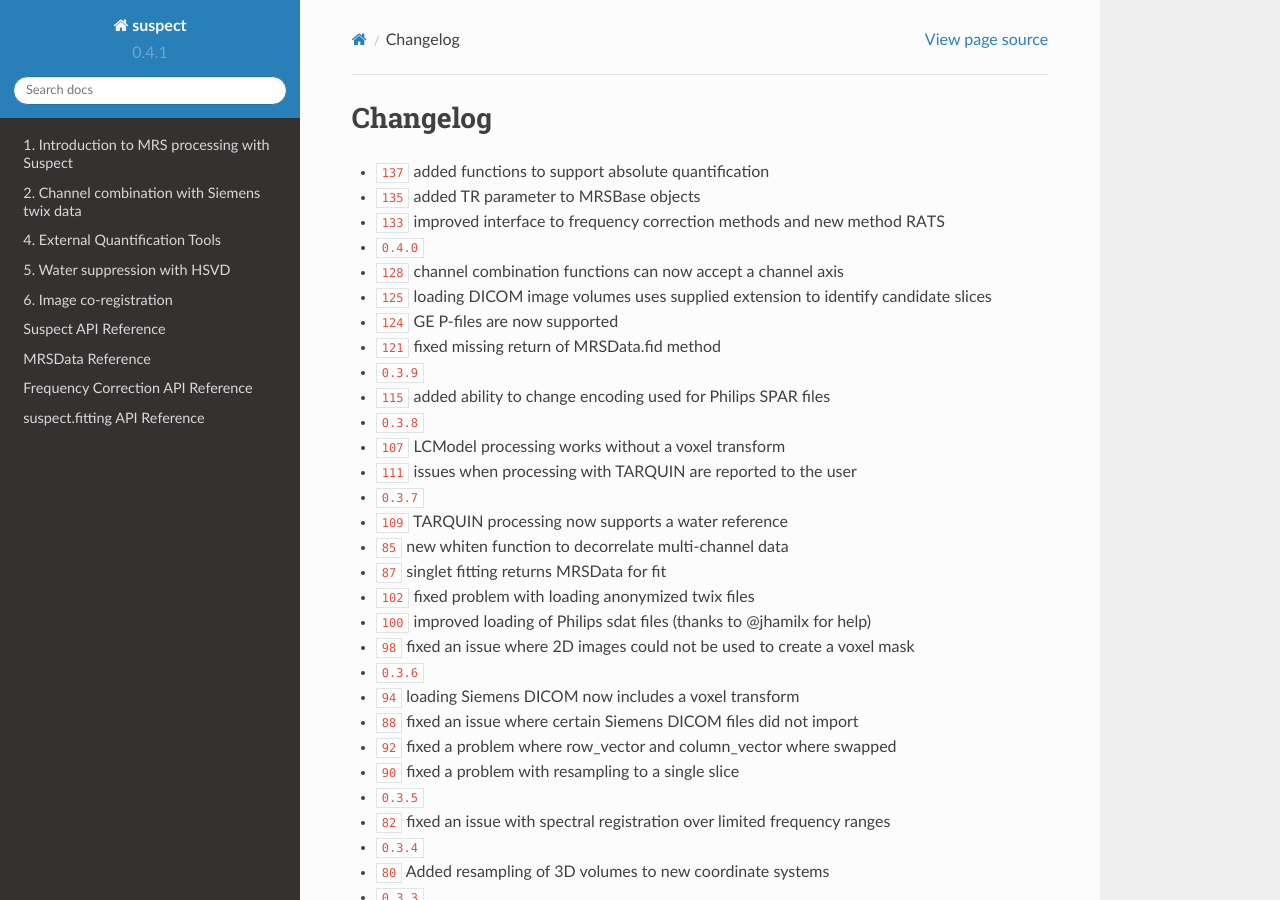
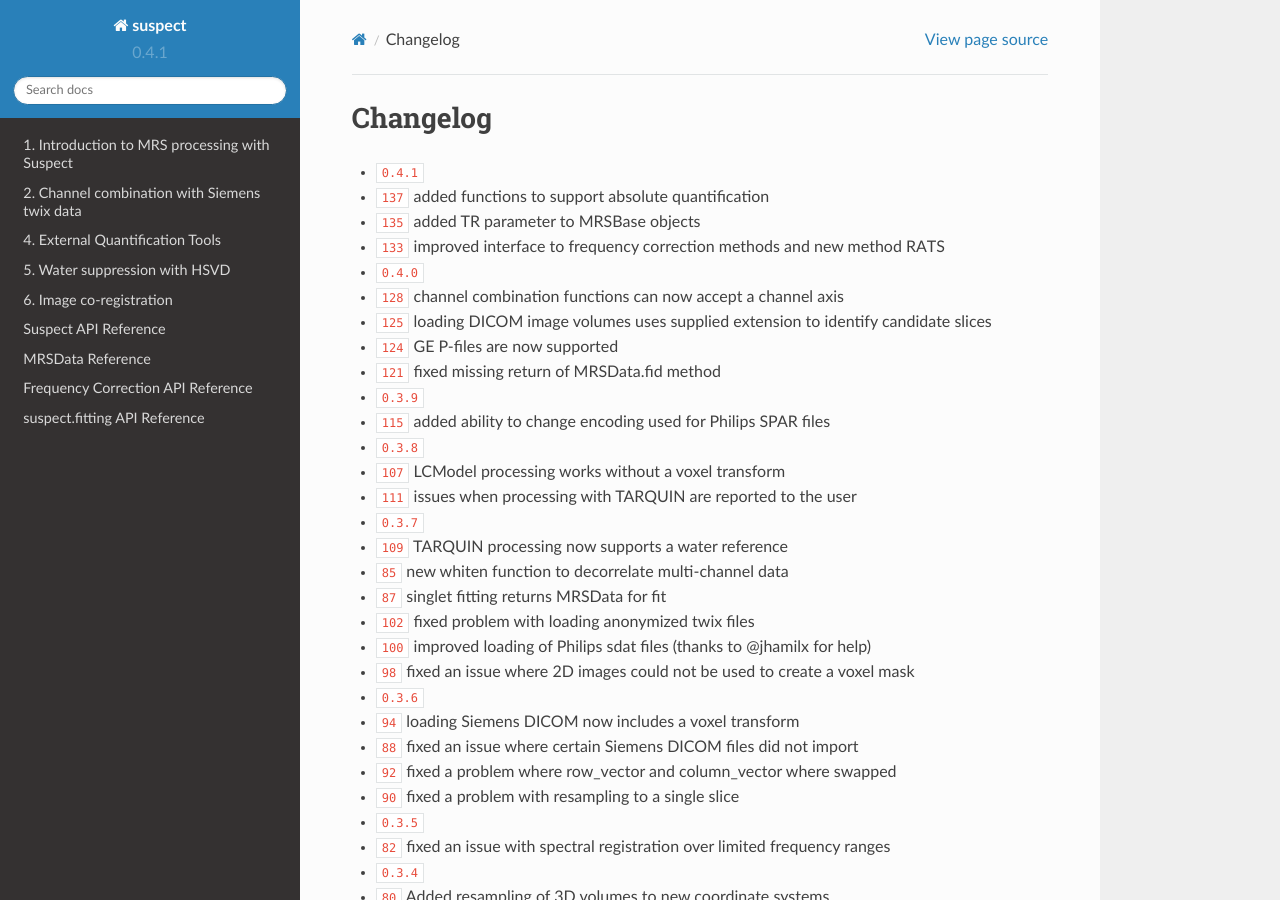
Before and after one commit to openmrslab/suspect, a Sphinx documentation site: the page built from docs/changelog.rst, in a window 1280 px wide and 900 px high. Built offline with Sphinx 7.4.7 and the Read the Docs theme 2.0.0, drawn with Linux system fonts in a browser that asks for light colours; pages that are not in the unit, such as notebooks, are missing from menus; cross-references to code outside the pages are shown as plain code.

Commit message:
REL: v0.4.1 release
This is a release of the 0.4.1 version to coincide with presenting
the project at the ISMRM spectroscopy user group meeting, to ensure
the OpenMRSLab container has the latest code inside.

```diff
--- a/docs/changelog.rst
+++ b/docs/changelog.rst
@@ -4,6 +4,7 @@
 Changelog
 =========
 
+* :release:`0.4.1 <24/05/20>`
 * :feature:`137` added functions to support absolute quantification
 * :feature:`135` added TR parameter to MRSBase objects
 * :feature:`133` improved interface to frequency correction methods and new method RATS
```
